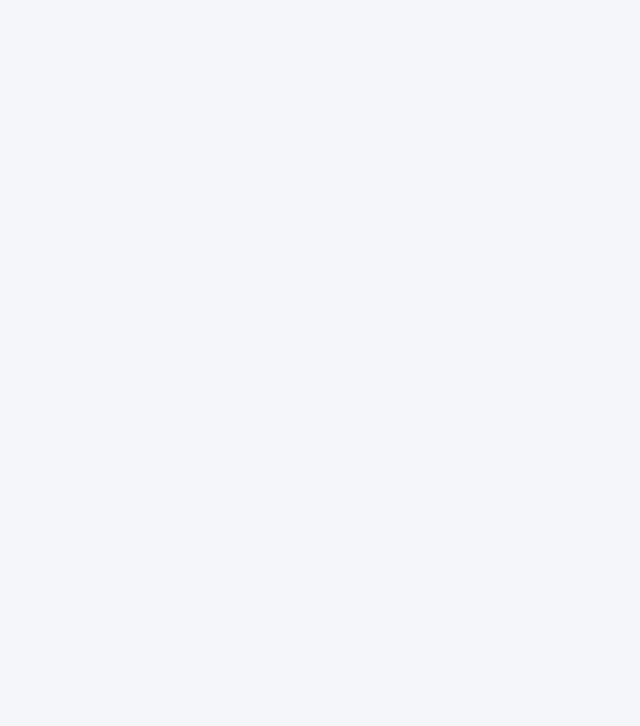
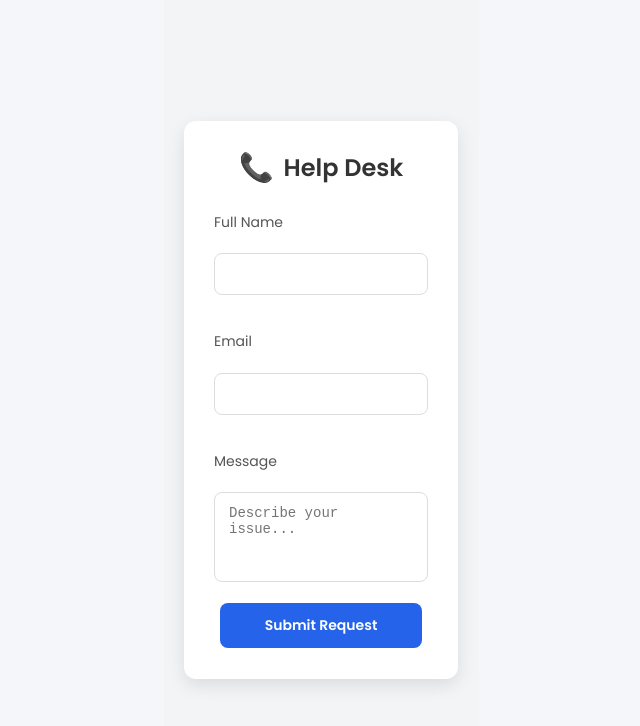
Before and after one commit to ThenukaAnjala/ITP, a React (Vite) app in the folder MERN/frontend/: page /helpdesk in a window 1280 px wide. Before the commit this address had no page. Shown: the top 726 px of the page, without its empty margins (319-959 px from the left). Built offline with nearby package versions, Linux system fonts and the light colour scheme.

Commit message:
feat: add Help Desk page and integrate navigation from Rubber Tapper

```diff
--- a/MERN/frontend/src/App.jsx
+++ b/MERN/frontend/src/App.jsx
@@ -7,6 +7,7 @@ import InventoryManagerLanding from "./pages/InventoryManagerLanding";
 import SupplierManagerLanding from "./pages/SupplierManagerLanding";
 import RubberTapper from "./pages/RubberTapper";
 import AssignTask from "./pages/AssignTask"; // 👈 new page import
+import HelpDesk from "./pages/HelpDesk"; // 👈 new page import
 
 function App() {
   return (
@@ -19,6 +20,8 @@ function App() {
         <Route path="/supplier-manager" element={<SupplierManagerLanding />} />
         <Route path="/rubber-tapper" element={<RubberTapper />} />
         <Route path="/assign-task/:id" element={<AssignTask />} /> {/* 👈 new route */}
+        {/* <Route path="/rubber-tapper" element={<RubberTapper />} /> */}
+        <Route path="/helpdesk" element={<HelpDesk />} /> {/* 👈 new route */}
       </Routes>
     </Router>
   );
--- /dev/null
+++ b/MERN/frontend/src/pages/HelpDesk.jsx
@@ -0,0 +1,57 @@
+// src/pages/HelpDesk.jsx
+import React, { useState } from "react";
+import "../styles/pages/helpdesk.css"; // ✅ Import CSS file
+
+function HelpDesk() {
+  const user = JSON.parse(localStorage.getItem("user") || "{}");
+
+  const [form, setForm] = useState({
+    name: user?.firstName ? `${user.firstName} ${user.lastName}` : "",
+    email: user?.email || "",
+    message: "",
+  });
+
+  const handleChange = (e) => {
+    const { name, value } = e.target;
+    setForm((f) => ({ ...f, [name]: value }));
+  };
+
+  const handleSubmit = (e) => {
+    e.preventDefault();
+    alert(
+      `Help Request Sent:\nName: ${form.name}\nEmail: ${form.email}\nMessage: ${form.message}`
+    );
+    // 👉 Backend API call can be added here
+  };
+
+  return (
+    <div className="helpdesk-container">
+      <div className="helpdesk-card">
+        <div className="helpdesk-header">
+          <span className="helpdesk-icon">📞</span>
+          <h2>Help Desk</h2>
+        </div>
+
+        <form onSubmit={handleSubmit} className="helpdesk-form">
+          <label>Full Name</label>
+          <input type="text" name="name" value={form.name} readOnly />
+
+          <label>Email</label>
+          <input type="email" name="email" value={form.email} readOnly />
+
+          <label>Message</label>
+          <textarea
+            name="message"
+            placeholder="Describe your issue..."
+            value={form.message}
+            onChange={handleChange}
+          />
+
+          <button type="submit">Submit Request</button>
+        </form>
+      </div>
+    </div>
+  );
+}
+
+export default HelpDesk;
--- a/MERN/frontend/src/pages/RubberTapper.jsx
+++ b/MERN/frontend/src/pages/RubberTapper.jsx
@@ -1,16 +1,17 @@
 // src/pages/RubberTapper.jsx
 import React, { useEffect, useState } from "react";
+import { useNavigate } from "react-router-dom";
 import { getMyTasks, updateTask } from "../services/inventoryApi";
 
 function RubberTapper() {
+  const navigate = useNavigate();
   const user = JSON.parse(localStorage.getItem("user") || "{}");
   const [tasks, setTasks] = useState([]);
   const [msg, setMsg] = useState("");
   const [err, setErr] = useState("");
-
-  // Timer states
-  const [timers, setTimers] = useState({}); // { taskId: seconds }
-  const [running, setRunning] = useState({}); // { taskId: boolean }
+  const [timers, setTimers] = useState({});
+  const [running, setRunning] = useState({});
+  const [notes, setNotes] = useState({}); // { taskId: "note text" }
 
   const handleLogout = () => {
     localStorage.removeItem("token");
@@ -18,10 +19,21 @@ function RubberTapper() {
     window.location.href = "/";
   };
 
+  const handleHelpDesk = () => {
+    navigate("/helpdesk");
+  };
+
   const loadTasks = async () => {
     try {
       const data = await getMyTasks();
       setTasks(Array.isArray(data) ? data : []);
+
+      // preload notes
+      const noteMap = {};
+      data.forEach((t) => {
+        noteMap[t._id] = t.note || "";
+      });
+      setNotes(noteMap);
     } catch (error) {
       console.error("Failed to load tasks:", error);
       setErr("❌ Could not fetch tasks.");
@@ -53,9 +65,8 @@ function RubberTapper() {
   const handleStart = async (taskId) => {
     setRunning((r) => ({ ...r, [taskId]: true }));
     setMsg(`▶️ Timer started for task ${taskId}`);
-
     try {
-      await updateTask(taskId, { action: "START" }); // ✅ send action
+      await updateTask(taskId, { action: "START" });
       loadTasks();
     } catch {
       setErr("❌ Failed to update task");
@@ -66,9 +77,8 @@ function RubberTapper() {
   const handlePause = async (taskId) => {
     setRunning((r) => ({ ...r, [taskId]: false }));
     setMsg(`⏸️ Timer paused for task ${taskId}`);
-
     try {
-      await updateTask(taskId, { action: "PAUSE" }); // ✅ send action
+      await updateTask(taskId, { action: "PAUSE" });
       loadTasks();
     } catch {
       setErr("❌ Failed to update task");
@@ -83,16 +93,26 @@ function RubberTapper() {
       "Enter final status (IN_PROGRESS or DONE):",
       "DONE"
     );
-
     if (!newStatus) return;
 
     try {
-      await updateTask(taskId, { status: newStatus, action: "STOP" }); // ✅ send status + action
+      await updateTask(taskId, { status: newStatus, action: "STOP" });
       setMsg(`✅ Task updated to ${newStatus}`);
       setErr("");
       loadTasks();
     } catch {
       setErr("❌ Failed to update task");
+    }
+  };
+
+  // Save note
+  const handleSaveNote = async (taskId) => {
+    try {
+      await updateTask(taskId, { note: notes[taskId] });
+      setMsg("✅ Note saved successfully");
+      loadTasks();
+    } catch {
+      setErr("❌ Failed to save note");
     }
   };
 
@@ -116,7 +136,10 @@ function RubberTapper() {
         }}
       >
         <h2>👷 Rubber Tapper Dashboard</h2>
-        <button onClick={handleLogout}>Logout</button>
+        <div style={{ display: "flex", gap: "10px" }}>
+          <button onClick={handleHelpDesk}>Help Desk</button>
+          <button onClick={handleLogout}>Logout</button>
+        </div>
       </header>
 
       <p>
@@ -135,6 +158,7 @@ function RubberTapper() {
             <th>Due Date</th>
             <th>Status</th>
             <th>Timer</th>
+            <th>Notes</th>
             <th>Actions</th>
           </tr>
         </thead>
@@ -150,6 +174,17 @@ function RubberTapper() {
                 <td>{t.status}</td>
                 <td>{formatTime(timers[t._id] || 0)}</td>
                 <td>
+                  <textarea
+                    rows="2"
+                    style={{ width: "100%" }}
+                    value={notes[t._id] || ""}
+                    onChange={(e) =>
+                      setNotes((n) => ({ ...n, [t._id]: e.target.value }))
+                    }
+                  />
+                  <button onClick={() => handleSaveNote(t._id)}>Save Note</button>
+                </td>
+                <td>
                   {!running[t._id] && (
                     <button onClick={() => handleStart(t._id)}>Start</button>
                   )}
@@ -162,7 +197,7 @@ function RubberTapper() {
             ))
           ) : (
             <tr>
-              <td colSpan="6">No tasks assigned yet</td>
+              <td colSpan="7">No tasks assigned yet</td>
             </tr>
           )}
         </tbody>
--- /dev/null
+++ b/MERN/frontend/src/styles/pages/helpdesk.css
@@ -0,0 +1,102 @@
+/* src/styles/pages/helpdesk.css */
+
+.helpdesk-container {
+  min-height: 100vh;
+  display: flex;
+  align-items: center;
+  justify-content: center;
+  background: #f3f4f6;
+  padding: 20px;
+}
+
+.helpdesk-card {
+  width: 100%;
+  max-width: 420px;
+  background: #fff;
+  border-radius: 12px;
+  box-shadow: 0 6px 18px rgba(0, 0, 0, 0.1);
+  padding: 25px 30px;
+}
+
+.helpdesk-header {
+  display: flex;
+  align-items: center;
+  justify-content: center;
+  margin-bottom: 20px;
+}
+
+.helpdesk-header h2 {
+  font-size: 24px;
+  font-weight: 600;
+  color: #333;
+}
+
+.helpdesk-icon {
+  font-size: 28px;
+  margin-right: 10px;
+  color: #ff3366;
+}
+
+/* Form Styling */
+.helpdesk-form {
+  display: flex;
+  flex-direction: column;
+  gap: 15px;
+}
+
+.helpdesk-form label {
+  font-size: 14px;
+  color: #555;
+}
+
+.helpdesk-form input,
+.helpdesk-form textarea {
+  width: 100%;
+  padding: 12px 14px;
+  border: 1px solid #ddd;
+  border-radius: 8px;
+  font-size: 14px;
+  outline: none;
+  transition: border 0.3s ease;
+}
+
+.helpdesk-form input:focus,
+.helpdesk-form textarea:focus {
+  border: 1px solid #3b82f6;
+}
+
+.helpdesk-form textarea {
+  resize: none;
+  min-height: 90px;
+}
+
+.helpdesk-form button {
+  background: #2563eb;
+  color: white;
+  font-weight: 600;
+  border: none;
+  border-radius: 8px;
+  padding: 12px;
+  cursor: pointer;
+  transition: background 0.3s ease;
+}
+
+.helpdesk-form button:hover {
+  background: #1e40af;
+}
+
+/* Responsive */
+@media (max-width: 480px) {
+  .helpdesk-card {
+    padding: 20px;
+  }
+
+  .helpdesk-header h2 {
+    font-size: 20px;
+  }
+
+  .helpdesk-form input,
+  .helpdesk-form textarea {
+    font-size: 13px;
+  }
+}
```
